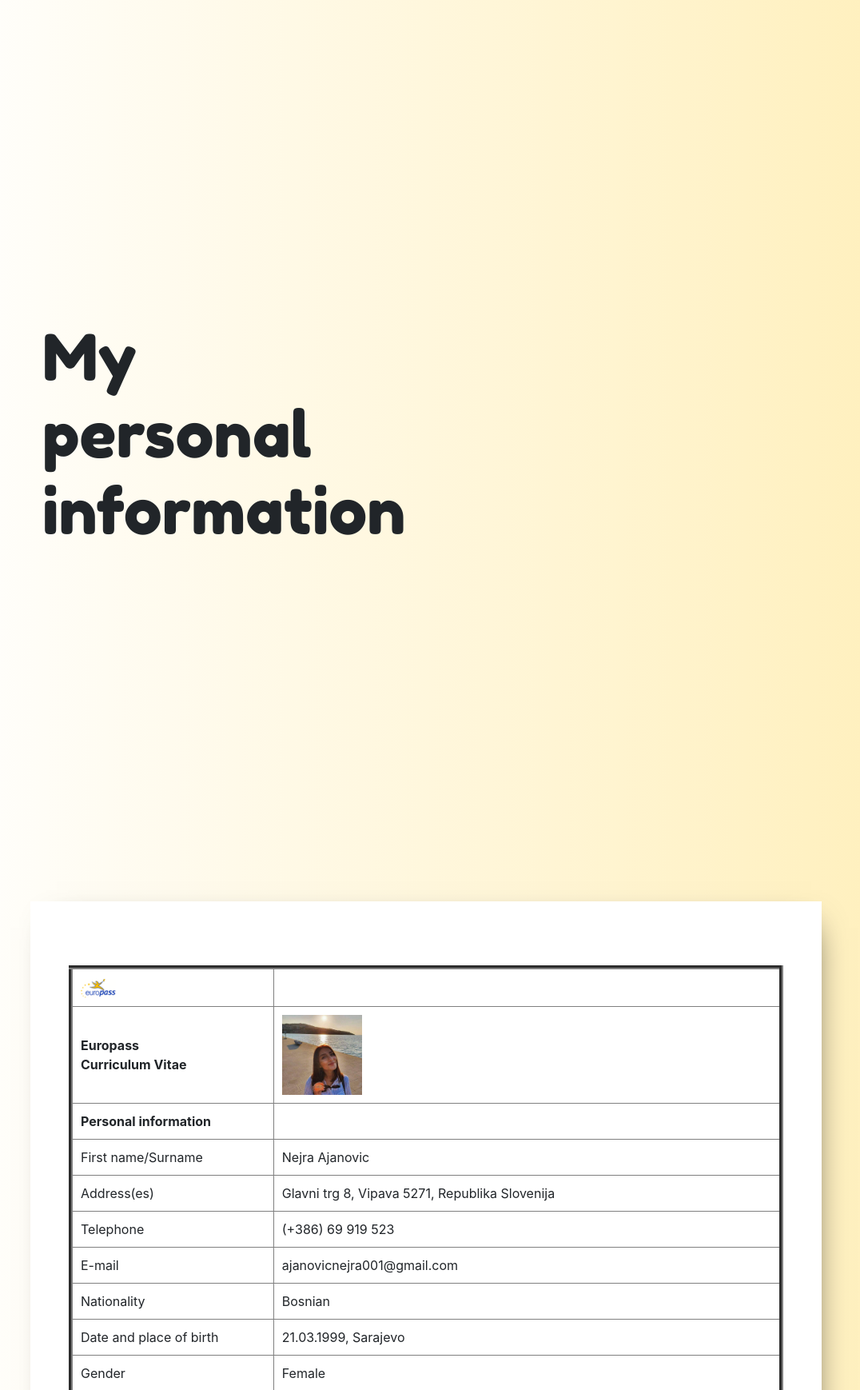
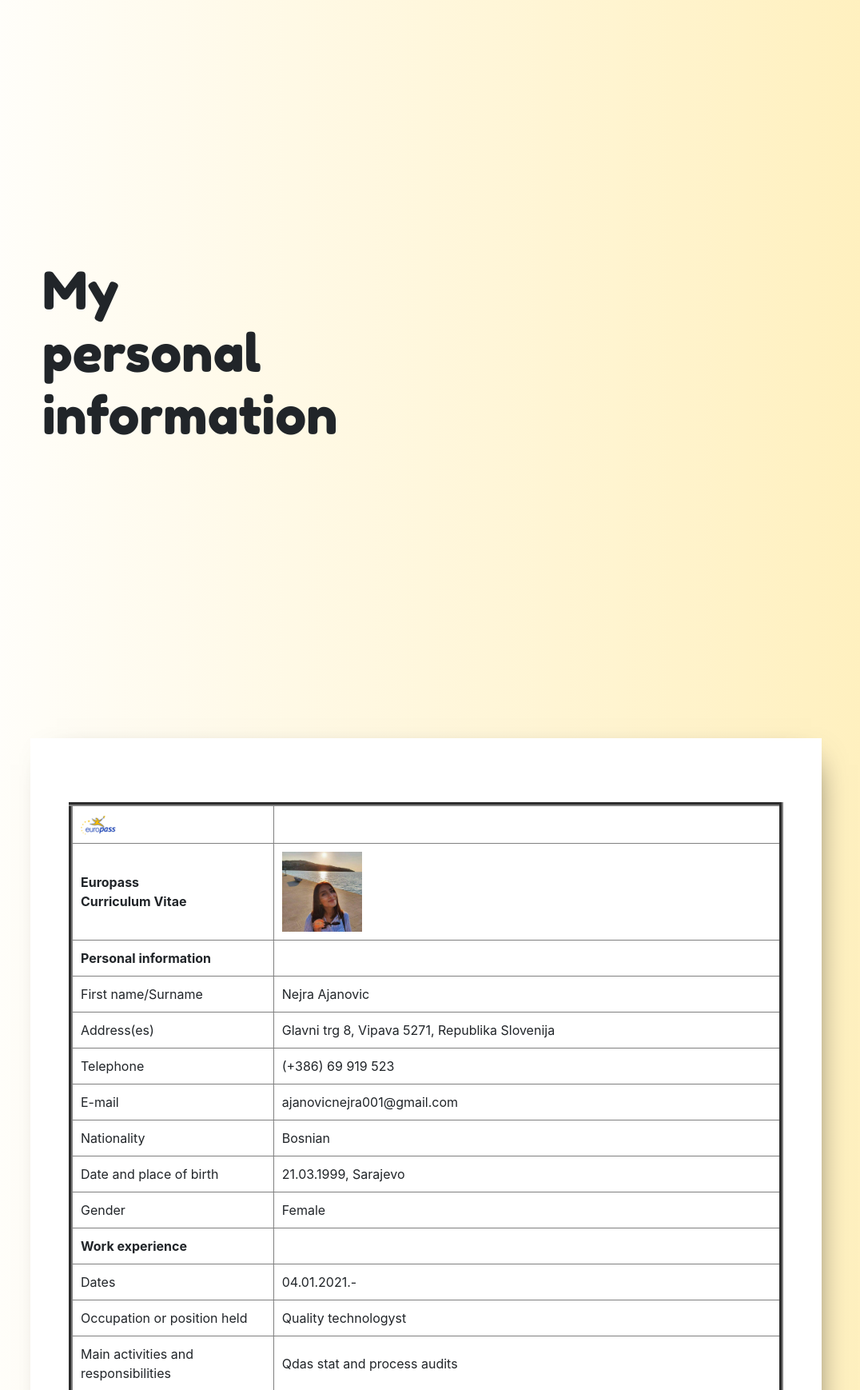
Before and after one commit to luxal99/tourist-website-php, a PHP site: page /pages/cv.php in a window 1280 px wide. Shown: the part 163-1901 px from the top of the page at 80% size, without its empty margins (107-1183 px from the left). Run offline with PHP 8.4, Linux system fonts and the light colour scheme; some libraries are stand-ins or nearby versions; some web fonts are replaced.

Commit message:
Fix bugs 1

```diff
--- a/css/cv.css
+++ b/css/cv.css
@@ -19,7 +19,7 @@ body {
     padding: 5em 3em;
 }
 .huge-h1{
-    font-size: 80px;
+    font-size: 65px;
     padding: 5em 0;
 }
 p {
--- a/pages/history.php
+++ b/pages/history.php
@@ -106,6 +106,8 @@
             new fortifications.
         </p>
     </div>
+    <h3>References</h3>
+    <a href="https://en.wikipedia.org/wiki/Sarajevo">Wiki</a>
     <?php
     include "./contact.php"
 
```
